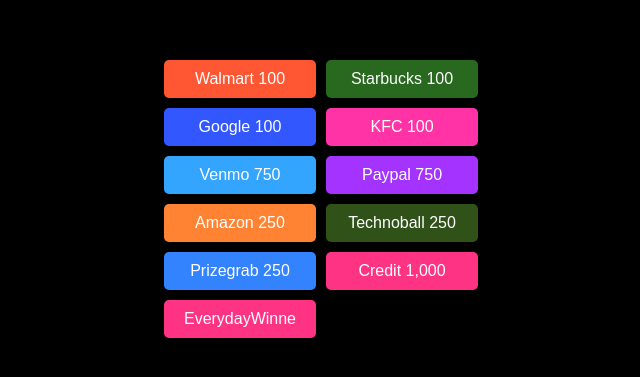
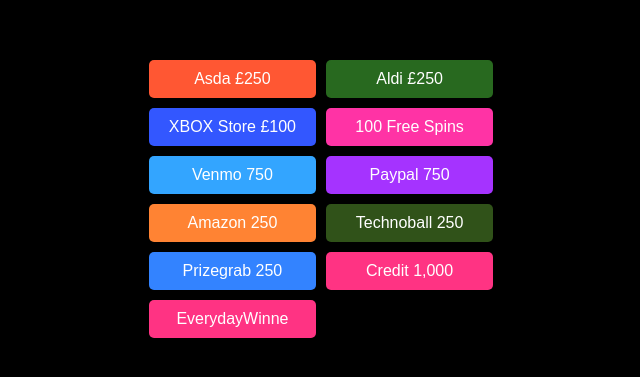
Before and after one commit to arc200206/UsaOffers, a plain HTML site: page index.html in a window 1280 px wide. Shown: the part 221-598 px from the top of the page, without its empty margins (319-959 px from the left). Drawn offline with Linux system fonts and the light colour scheme.

Commit message:
Update index.html

```diff
--- a/index.html
+++ b/index.html
@@ -55,10 +55,10 @@
 </head>
 <body>
     <div class="grid-container">
-        <a href="https://smrturl.co/o/sebd810fc0c/1196338?s1=" class="button button-1">Walmart 100</a>
-        <a href="https://smrturl.co/o/sebd810fc0c/53483025?s1=" class="button button-2">Starbucks 100</a>
-        <a href="https://smrturl.co/o/sebd810fc0c/53265173?s1=" class="button button-3">Google 100</a>
-        <a href="https://smrturl.co/o/sebd810fc0c/53453509?s1=" class="button button-4">KFC 100</a>
+        <a href="https://smrturl.co/o/sebd810fc0c/53449835?s1=" class="button button-1">Asda £250</a>
+        <a href="https://smrturl.co/o/sebd810fc0c/53449836?s1=" class="button button-2">Aldi £250</a>
+        <a href="https://smrturl.co/o/sebd810fc0c/53182565?s1=" class="button button-3">XBOX Store £100</a>
+        <a href="https://smrturl.co/o/sebd810fc0c/53473226?s1=" class="button button-4">100 Free Spins</a>
         <a href="https://smrturl.co/o/sebd810fc0c/53206664?s1=" class="button button-5">Venmo 750</a>
         <a href="https://smrturl.co/o/sebd810fc0c/53251150?s1=" class="button button-6">Paypal 750</a>
         <a href="https://smrturl.co/o/sebd810fc0c/53453023?s1=" class="button button-7">Amazon 250</a>
```
